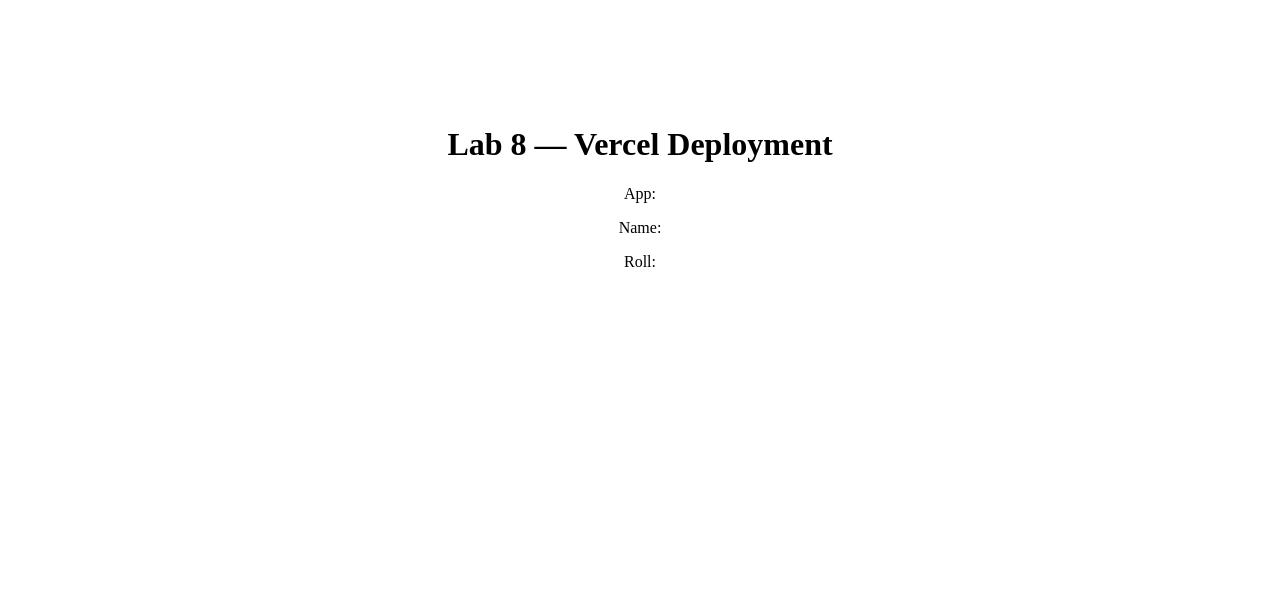
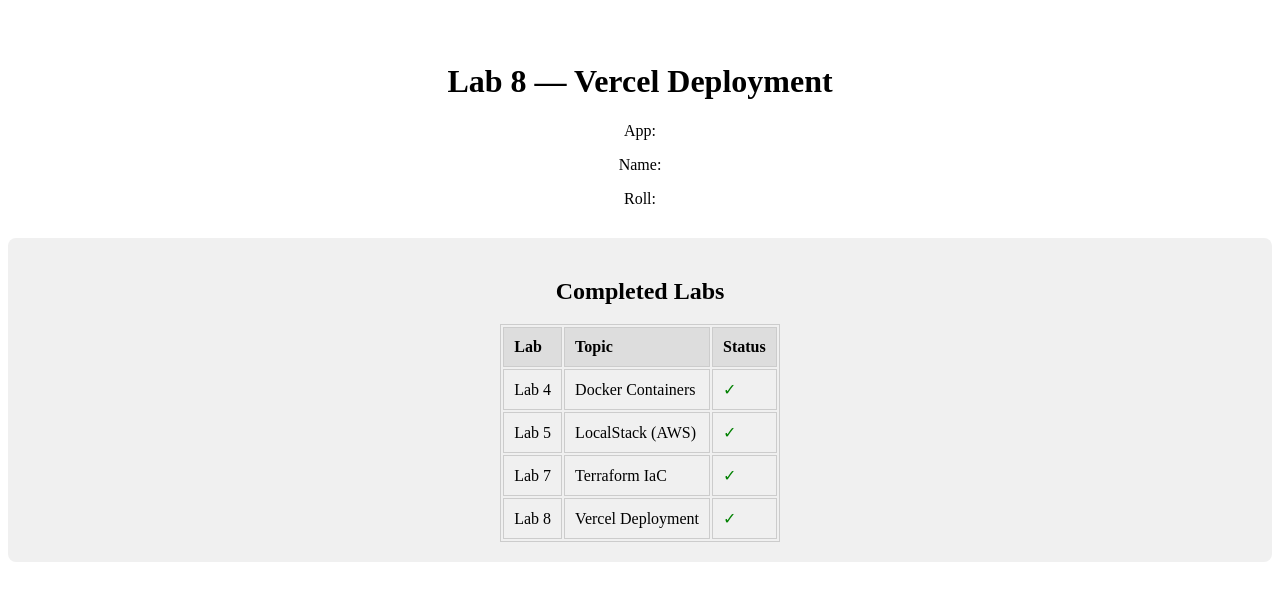
Before and after one commit to huzaifakhawar/my-lab8-app, a Next.js app: page / in a window 1280 px wide. Shown: the top 600 px of the page. Built offline with nearby package versions, Linux system fonts and the light colour scheme.

Commit message:
Task 7: Add labs list table to homepage for preview deployment

```diff
--- a/app/page.tsx
+++ b/app/page.tsx
@@ -3,12 +3,41 @@
   const studentName = process.env.NEXT_PUBLIC_STUDENT_NAME;
   const studentRoll = process.env.NEXT_PUBLIC_STUDENT_ROLL;
 
+  const labs = [
+    { number: 4, name: "Docker Containers", status: "✓" },
+    { number: 5, name: "LocalStack (AWS)", status: "✓" },
+    { number: 7, name: "Terraform IaC", status: "✓" },
+    { number: 8, name: "Vercel Deployment", status: "✓" },
+  ];
+
   return (
-    <main style={{ textAlign: "center", marginTop: "10%" }}>
+    <main style={{ textAlign: "center", marginTop: "5%" }}>
       <h1>Lab 8 — Vercel Deployment</h1>
       <p>App: {appName}</p>
       <p>Name: {studentName}</p>
       <p>Roll: {studentRoll}</p>
+
+      <div style={{ marginTop: "30px", padding: "20px", backgroundColor: "#f0f0f0", borderRadius: "8px" }}>
+        <h2>Completed Labs</h2>
+        <table style={{ margin: "0 auto", textAlign: "left", border: "1px solid #ccc" }}>
+          <thead>
+            <tr style={{ backgroundColor: "#ddd" }}>
+              <th style={{ padding: "10px", border: "1px solid #ccc" }}>Lab</th>
+              <th style={{ padding: "10px", border: "1px solid #ccc" }}>Topic</th>
+              <th style={{ padding: "10px", border: "1px solid #ccc" }}>Status</th>
+            </tr>
+          </thead>
+          <tbody>
+            {labs.map((lab) => (
+              <tr key={lab.number}>
+                <td style={{ padding: "10px", border: "1px solid #ccc" }}>Lab {lab.number}</td>
+                <td style={{ padding: "10px", border: "1px solid #ccc" }}>{lab.name}</td>
+                <td style={{ padding: "10px", border: "1px solid #ccc", color: "green" }}>{lab.status}</td>
+              </tr>
+            ))}
+          </tbody>
+        </table>
+      </div>
     </main>
   );
 }
```
